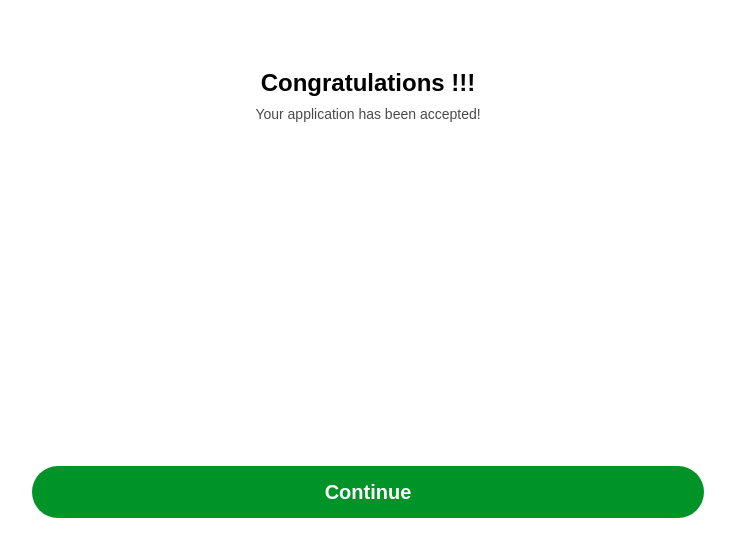
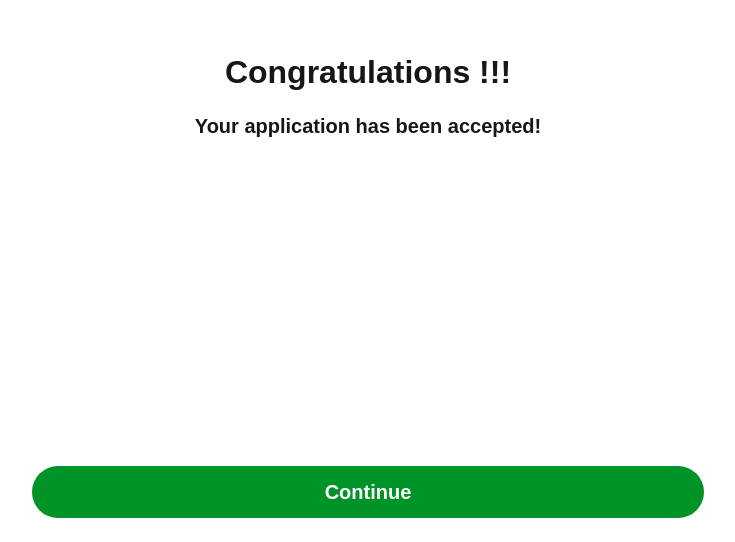
Before and after one commit to alexRasi/credit-application-wizard, a React (Vite) app: page /success in a window 1280 px wide. Shown: the part 258-800 px from the top of the page, without its empty margins (272-1007 px from the left). Built offline with nearby package versions, Linux system fonts and the light colour scheme.

Commit message:
style(SuccessPage): enhance styling for Message, Title, and Subtitle components

```diff
--- a/src/pages/SuccessPage.tsx
+++ b/src/pages/SuccessPage.tsx
@@ -3,26 +3,27 @@ import { WizardLayout } from "../components/WizardLayout/WizardLayout";
 import styled from "styled-components";
 
 export const Message = styled.div`
-  margin: auto 0;
+  margin: auto;
   display: flex;
   flex-direction: column;
   align-items: center;
   text-align: center;
-  gap: 8px;
+  gap: 24px;
 `;
 
 export const Title = styled.h2`
   margin: 0;
-  font-size: 24px;
-  line-height: 1.2;
-  font-weight: 800;
+  font-size: 32px;
+  font-weight: 700;
+  color: #171717;
 `;
 
 export const Subtitle = styled.p`
   margin: 0;
-  font-size: 14px;
-  line-height: 1.3;
-  color: #4a4a4a;
+  font-size: 20px;
+  font-weight: 600;
+  color: #171717;
+  //   margin-top: 24px
 `;
 
 export const SuccessPage = () => {
```
